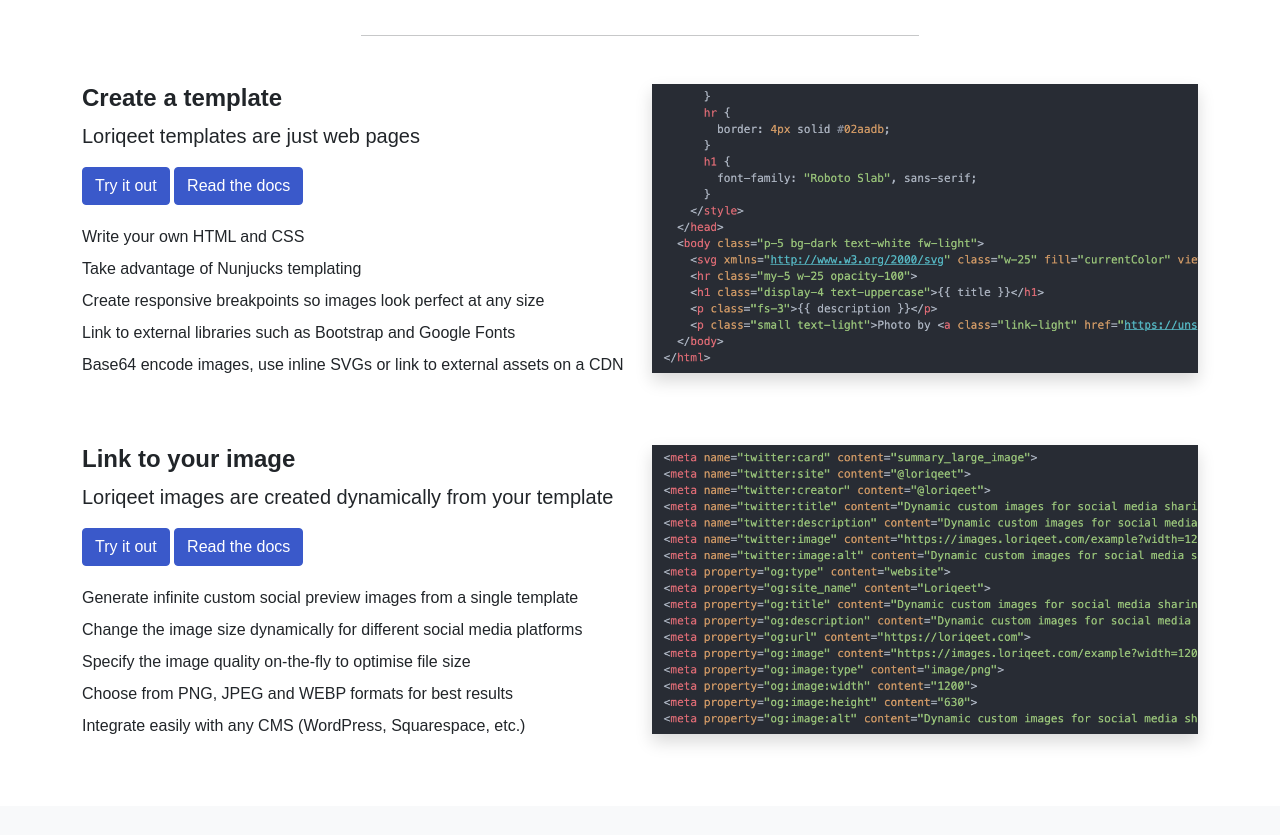
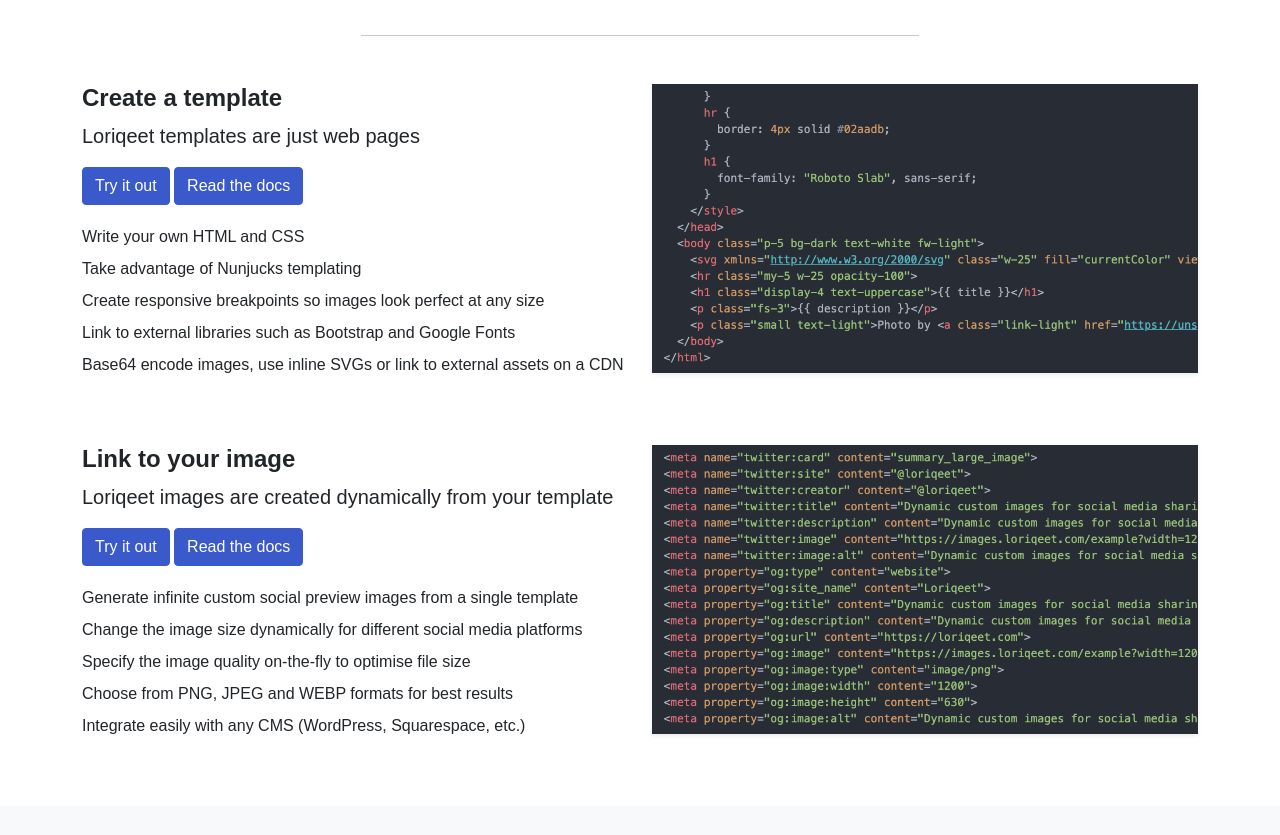
Before and after one commit to loriqeet/loriqeet.com, a Jekyll site: the page built from index.html, in a window 1280 px wide. Shown: the part 1229-2064 px from the top of the page. Built offline with Jekyll 4.4.1, drawn with Linux system fonts in a browser that asks for light colours; some web fonts are replaced.

Commit message:
Update index.html

```diff
--- a/index.html
+++ b/index.html
@@ -67,7 +67,7 @@
         </ul>
       </div>
       <div class="col-12 col-lg-6 text-center text-lg-end">
-        <img src="{{ '/assets/img/template.png' | prepend: site.baseurl }}" class="img-fluid shadow" alt="Create a template">
+        <img src="{{ '/assets/img/template.png' | prepend: site.baseurl }}" class="img-fluid shadow-sm" alt="Create a template">
       </div>
     </div>
     <div class="row">
@@ -75,7 +75,7 @@
         <h3 class="h4">Link to your image</h3>
         <p class="lead">Loriqeet images are created dynamically from your template</p>
         <p>
-          <a class="btn btn-primary" href="https://images.loriqeet.com/example?width=1200&height=600&type=webp&quality=70&title=Dynamic+custom+images+for+social+media+sharing&description=Increase+engagement+on+all+social+media+platforms+with+template-driven+images+customised+for+every+page+on+your+website." target="_blank">Try it out</a>
+          <a class="btn btn-primary" href="https://images.loriqeet.com/example?width=1200&height=630&type=webp&quality=70&title=Dynamic+custom+images+for+social+media+sharing&description=Increase+engagement+on+all+social+media+platforms+with+template-driven+images+customised+for+every+page+on+your+website." target="_blank">Try it out</a>
           <a class="btn btn-primary" href="https://docs.loriqeet.com/images" target="_blank">Read the docs</a>
         </p>
         <ul class="list-unstyled lh-lg">
@@ -87,7 +87,7 @@
         </ul>
       </div>
       <div class="col-12 col-lg-6 text-center text-lg-end">
-        <img src="{{ '/assets/img/image.png' | prepend: site.baseurl }}" class="img-fluid shadow" alt="Link to your image">
+        <img src="{{ '/assets/img/image.png' | prepend: site.baseurl }}" class="img-fluid shadow-sm" alt="Link to your image">
       </div>
     </div>
   </div>
```
